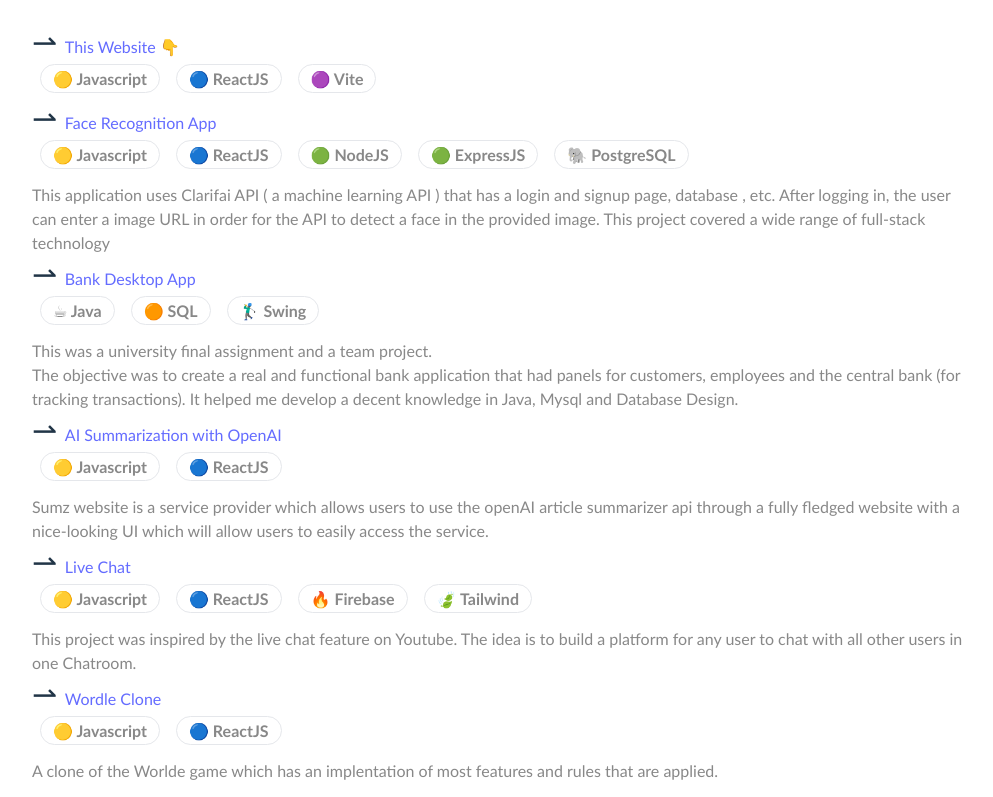
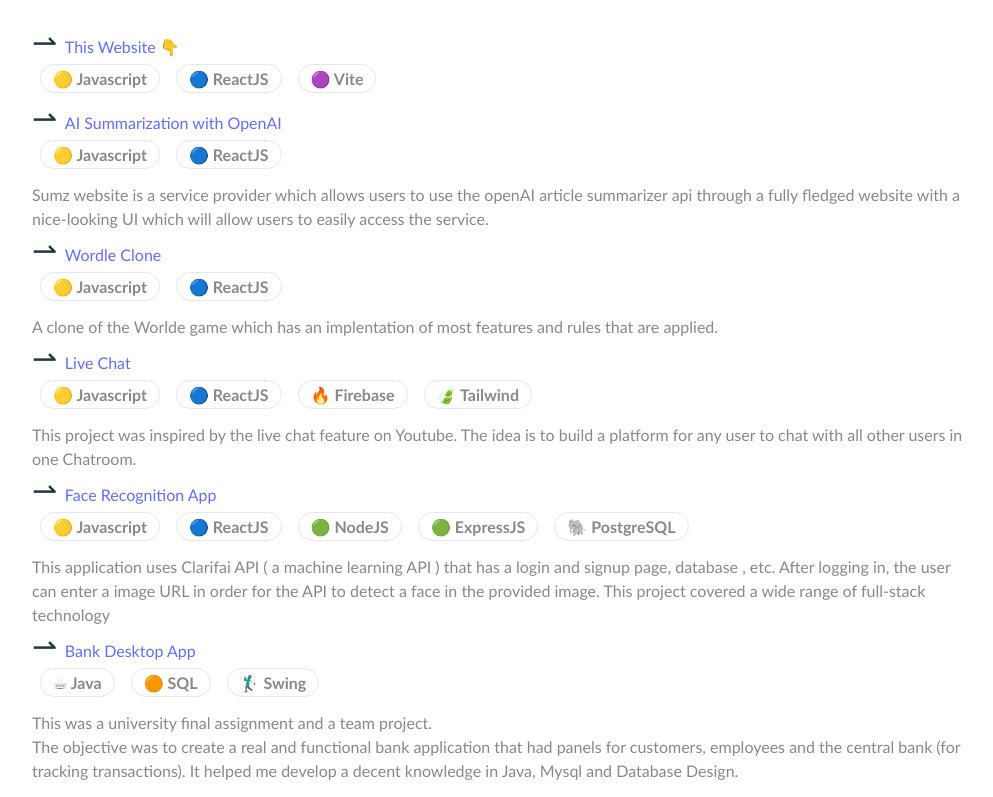
Before and after one commit to heyxdelaram/resume, a React (Vite) app: page / in a window 1280 px wide. Shown: the part 503-1300 px from the top of the page, without its empty margins (140-1133 px from the left). Built offline with nearby package versions, Linux system fonts and the light colour scheme.

Commit message:
wordle modal

```diff
--- a/src/Projects.jsx
+++ b/src/Projects.jsx
@@ -5,6 +5,7 @@
 const Projects = () => {
   const [openModal, setOpenModal] = useState(false);
   const [openModal2, setOpenModal2] = useState(false);
+  const [openModal3, setOpenModal3] = useState(false);
 
   return (
     <div className="my-10">
@@ -23,57 +24,6 @@
             <Tag str="🔵 ReactJS" />
             <Tag str="🟣 Vite" />
           </div>
-        </div>
-        {/* Face Recognition App */}
-        <div>
-          <p>
-            <span className="text-3xl">&#8640; </span>
-            <a
-              href="https://github.com/heyxdelaram/face-recognition-app"
-              target="blank"
-            >
-              Face Recognition App
-            </a>
-          </p>
-          <div className="flex flex-wrap">
-            <Tag str="🟡 Javascript" />
-            <Tag str="🔵 ReactJS" />
-            <Tag str="🟢 NodeJS" />
-            <Tag str="🟢 ExpressJS" />
-            <Tag str="🐘 PostgreSQL" />
-          </div>
-          <p className="read-the-docs mt-2">
-            This application uses Clarifai API ( a machine learning API ) that
-            has a login and signup page, database , etc. After logging in, the
-            user can enter a image URL in order for the API to detect a face in
-            the provided image. This project covered a wide range of full-stack
-            technology
-          </p>
-        </div>
-
-        {/* Bank App */}
-        <div>
-          <p>
-            <span className="text-3xl">&#8640; </span>
-            <a
-              href="https://github.com/heyxdelaram/bank-standalone-app.git"
-              target="blank"
-            >
-              Bank Desktop App
-            </a>
-          </p>
-          <div className="flex flex-wrap">
-            <Tag str="☕ Java" />
-            <Tag str="🟠 SQL" />
-            <Tag str="🏌️‍♂️ Swing" />
-          </div>
-          <p className="read-the-docs mt-2">
-            This was a university final assignment and a team project.
-            <br /> The objective was to create a real and functional bank
-            application that had panels for customers, employees and the central
-            bank (for tracking transactions). It helped me develop a decent
-            knowledge in Java, Mysql and Database Design.
-          </p>
         </div>
 
         {/* AI Summarizer */}
@@ -148,6 +98,82 @@
             nice-looking UI which will allow users to easily access the service.
           </p>
         </div>
+        {/* Wordle */}
+        <Modal show={openModal3} onClose={() => setOpenModal3(false)}>
+          <Modal.Header>AI Summarization with OpenAI</Modal.Header>
+          <Modal.Body>
+            <div className="space-y-6">
+              <p className="text-base leading-relaxed text-gray-500 dark:text-gray-400">
+                Wordle is a free online game where players guess a five-letter
+                word in six tries. After each guess, letters are colored green,
+                yellow, or gray to indicate whether they are in the correct
+                position, present but misplaced, or absent in the target word.
+              </p>
+              <img src="/wordle.gif" />
+              <p className="text-base leading-relaxed text-gray-500 dark:text-gray-400">
+                How to Play
+                <br />
+                1. Enter a five-letter word: Type in any five-letter word (via
+                the on-screen keyboard or your device's keyboard ⌨️) and press
+                Enter.
+                <br />
+                ⚠️ Note that the guessed word must be an actual word otherwise
+                you will receive an alert message.
+                <br />
+                2. Check the tile colors: The color of each letter's box will
+                change after you make a guess:
+                <br />
+                ✅Green: This letter is in the correct position.
+                <br />
+                🟨Yellow: This letter is in the word, but in the wrong position.
+                <br />
+                🥈Gray: This letter is not in the word at all. The on-screen
+                keyboard will also color wrong the letters.
+                <br />
+                3. Repeat steps 2 and 3: Make another guess based on the color
+                clues from your previous guess. You have 6 total guesses to
+                guess the correct word. If you don't guess the word correctly
+                after the six attempts, you lose the game.☹️
+              </p>
+            </div>
+          </Modal.Body>
+          <Modal.Footer>
+            <a
+              href="https://wordle-clone-heyxdelaram.netlify.app/"
+              className="font-bold hover:bg-gray-200 rounded-full px-4 py-2"
+              target="blank"
+            >
+              Website
+            </a>
+            <a
+              href="https://github.com/heyxdelaram/wordle.git"
+              className="font-bold hover:bg-gray-200 rounded-full px-4 py-2"
+              target="blank"
+            >
+              Source
+            </a>
+          </Modal.Footer>
+        </Modal>
+        <div>
+          <p>
+            <span className="text-3xl">&#8640; </span>
+            <a
+              className="bg-transparent hover:bg-zinc-700"
+              onClick={() => setOpenModal3(true)}
+              target="blank"
+            >
+              Wordle Clone
+            </a>
+          </p>
+          <div className="flex flex-wrap">
+            <Tag str="🟡 Javascript" />
+            <Tag str="🔵 ReactJS" />
+          </div>
+          <p className="read-the-docs mt-2">
+            A clone of the Worlde game which has an implentation of most
+            features and rules that are applied.
+          </p>
+        </div>
         {/* Live Chat */}
         <div>
           <Modal show={openModal} onClose={() => setOpenModal(false)}>
@@ -207,21 +233,56 @@
             users in one Chatroom.
           </p>
         </div>
-        {/* Wordle */}
+
+        {/* Face Recognition App */}
         <div>
           <p>
             <span className="text-3xl">&#8640; </span>
-            <a href="https://github.com/heyxdelaram/wordle.git" target="blank">
-              Wordle Clone
+            <a
+              href="https://github.com/heyxdelaram/face-recognition-app"
+              target="blank"
+            >
+              Face Recognition App
             </a>
           </p>
           <div className="flex flex-wrap">
             <Tag str="🟡 Javascript" />
             <Tag str="🔵 ReactJS" />
+            <Tag str="🟢 NodeJS" />
+            <Tag str="🟢 ExpressJS" />
+            <Tag str="🐘 PostgreSQL" />
           </div>
           <p className="read-the-docs mt-2">
-            A clone of the Worlde game which has an implentation of most
-            features and rules that are applied.
+            This application uses Clarifai API ( a machine learning API ) that
+            has a login and signup page, database , etc. After logging in, the
+            user can enter a image URL in order for the API to detect a face in
+            the provided image. This project covered a wide range of full-stack
+            technology
+          </p>
+        </div>
+
+        {/* Bank App */}
+        <div>
+          <p>
+            <span className="text-3xl">&#8640; </span>
+            <a
+              href="https://github.com/heyxdelaram/bank-standalone-app.git"
+              target="blank"
+            >
+              Bank Desktop App
+            </a>
+          </p>
+          <div className="flex flex-wrap">
+            <Tag str="☕ Java" />
+            <Tag str="🟠 SQL" />
+            <Tag str="🏌️‍♂️ Swing" />
+          </div>
+          <p className="read-the-docs mt-2">
+            This was a university final assignment and a team project.
+            <br /> The objective was to create a real and functional bank
+            application that had panels for customers, employees and the central
+            bank (for tracking transactions). It helped me develop a decent
+            knowledge in Java, Mysql and Database Design.
           </p>
         </div>
         {/* UI Design */}
```
Also changed, not shown: public/wordle.gif (added).
